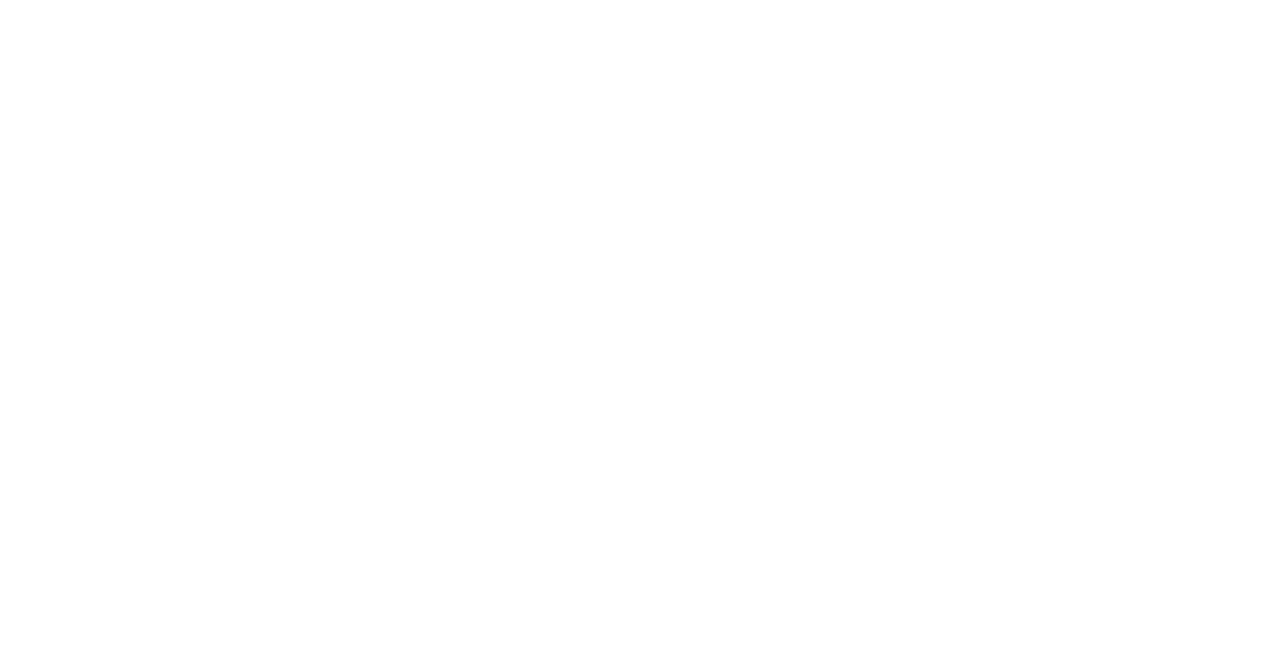
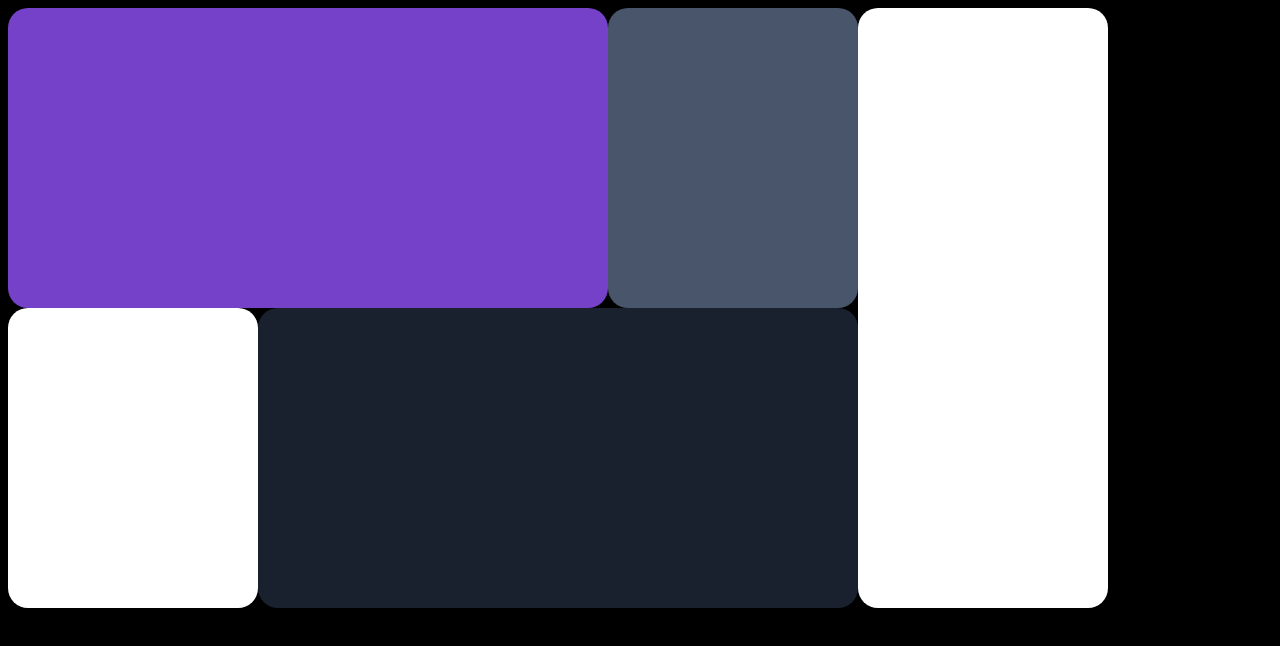
Before and after one commit to Nakk47/frontend-and-backend-project-3, a plain HTML site: page index.html in a window 1280 px wide. Drawn offline with Linux system fonts and the light colour scheme.

Commit message:
layout created

```diff
--- a/index.html
+++ b/index.html
@@ -7,6 +7,22 @@
     <link rel="stylesheet" href="style.css">
 </head>
 <body>
+    <div id="mother">
 
+
+        <div id="mother1">
+            <div id="main1">
+                <div class="type1"></div>
+                <div class="type2"></div>
+            </div>
+
+            <div id="main2">
+                <div class="type4"></div>
+                <div class="type3"></div>
+            </div>
+
+        </div>
+        <div class="type5"></div>
+    </div>
 </body>
 </html>
--- a/style.css
+++ b/style.css
@@ -0,0 +1,64 @@
+body {
+    background-color: black;
+}
+
+#mother {
+    display: flex;
+}
+
+#main1 {
+    display: flex;
+}
+
+#main2{
+    display: flex;
+}
+
+.type1 {
+    width: 500px;
+    height: 300px;
+    background-color: hsl(263, 55%, 52%);
+
+}
+
+.type2 {
+    width: 100px;
+    height: 100px;
+    background-color: hsl(217, 19%, 35%);
+}
+
+.type3 {
+    width: 100px;
+    height: 100px;
+    background-color:  hsl(219, 29%, 14%);
+}
+
+.type4 {
+    width: 100px;
+    height: 100px;
+    background-color: hsl(0, 0%, 100%);
+}
+
+.type5 {
+    width: 100px;
+    height: 100px;
+    background-color: hsl(0, 0%, 100%);
+}
+
+.type1, .type3 {
+    width: 600px;
+    height: 300px;
+    border-radius: 20px;
+}
+
+.type4, .type2 {
+    width: 250px;
+    height: 300px;
+    border-radius: 20px;
+}
+
+.type5 {
+    border-radius: 20px;
+    width: 250px;
+    height: 600px;
+}
```
Also changed, not shown: bg-pattern-quotation.svg (added).
